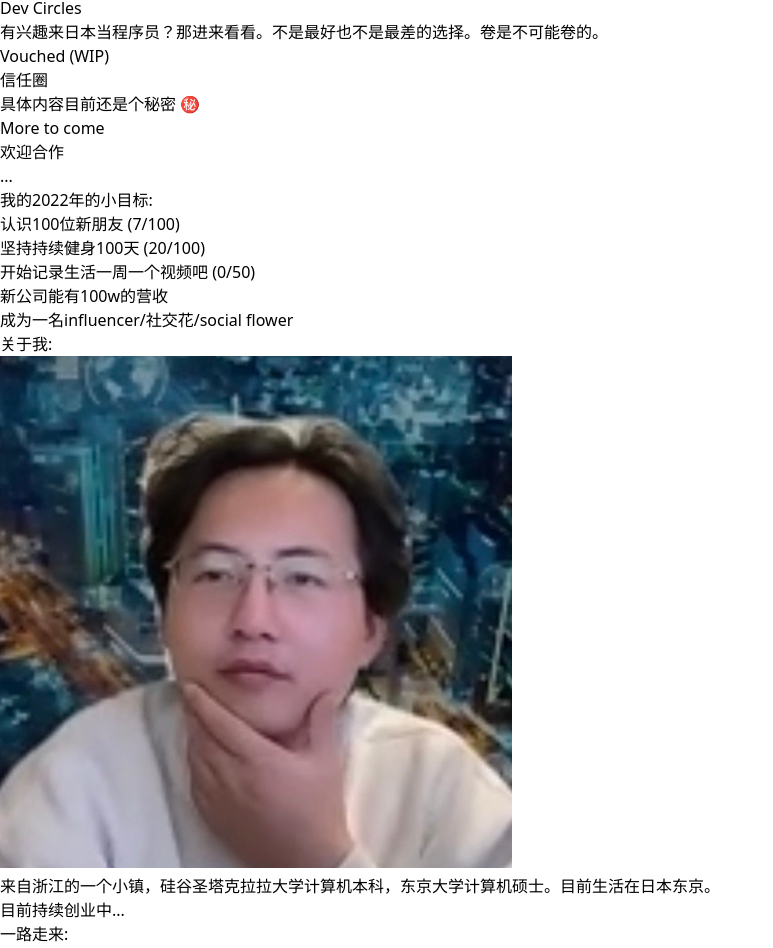
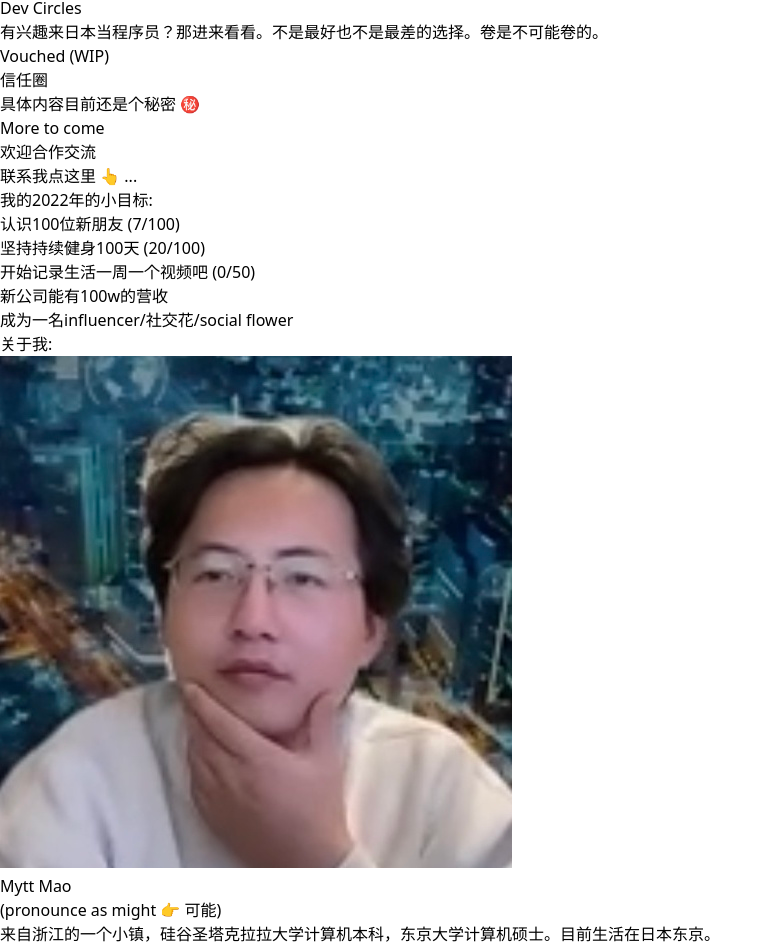
Before and after one commit to myt588/mytt-dev, a Next.js app: page / in a window 1280 px wide. Shown: the part 292-1240 px from the top of the page, without its empty margins (0-773 px from the left). Built offline with nearby package versions, Linux system fonts and the light colour scheme.

Commit message:
feat: add contact email

```diff
--- a/src/components/Introduction.tsx
+++ b/src/components/Introduction.tsx
@@ -8,10 +8,14 @@ export default function Introduction() {
       <div className="w-24 h-24 mx-auto my-4 rounded-full overflow-hidden">
         <Image src={Avatar} alt="avatar" />
       </div>
+      <h4 className="text-xl font-bold text-center mt-5">Mytt Mao</h4>
+      <p className="text-xl font-bold text-center mb-5">
+        (pronounce as might <span className="px-2">👉</span> 可能)
+      </p>
       <div className="text-center">
         来自浙江的一个小镇，硅谷圣塔克拉拉大学计算机本科，东京大学计算机硕士。目前生活在日本东京。
       </div>
-      <div className="text-center my-2">目前持续创业中...</div>
+      <div className="text-center my-2">不甘平凡，目前持续创业中...</div>
       {false && (
         <div className="grid grid-cols-1 md:grid-cols-4 mt-5">
           <div className="flex flex-col items-center">
--- a/src/components/ProjectList.tsx
+++ b/src/components/ProjectList.tsx
@@ -32,10 +32,10 @@ const projects = [
     description: `具体内容目前还是个秘密 ㊙️`,
   },
   {
-    link: `#`,
+    link: `mailto:yetian.mao@gmail.com`,
     title: `More to come`,
-    subtitle: `欢迎合作`,
-    description: `...`,
+    subtitle: `欢迎合作交流`,
+    description: `联系我点这里 👆 ...`,
   },
 ];
 
```
